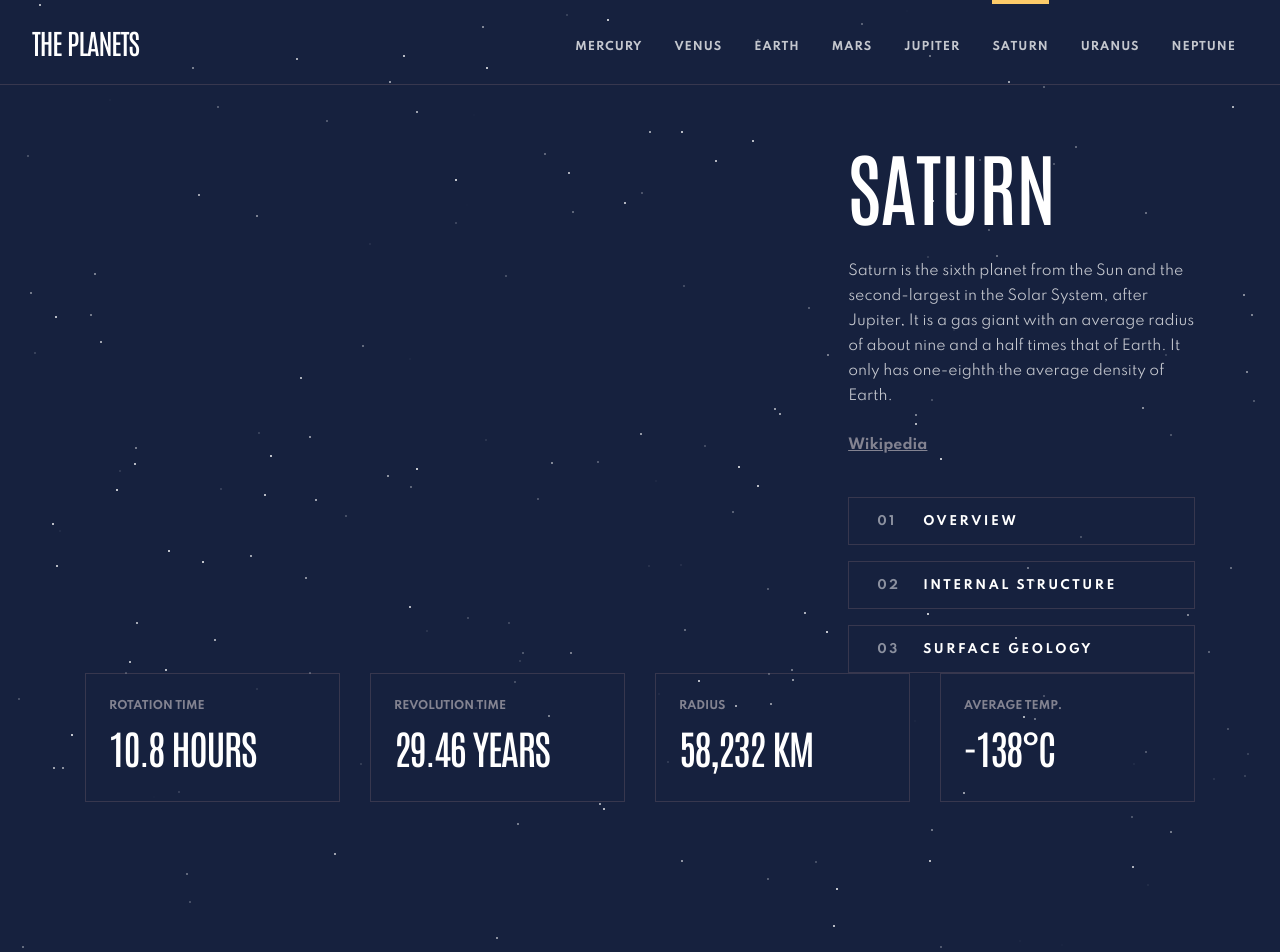
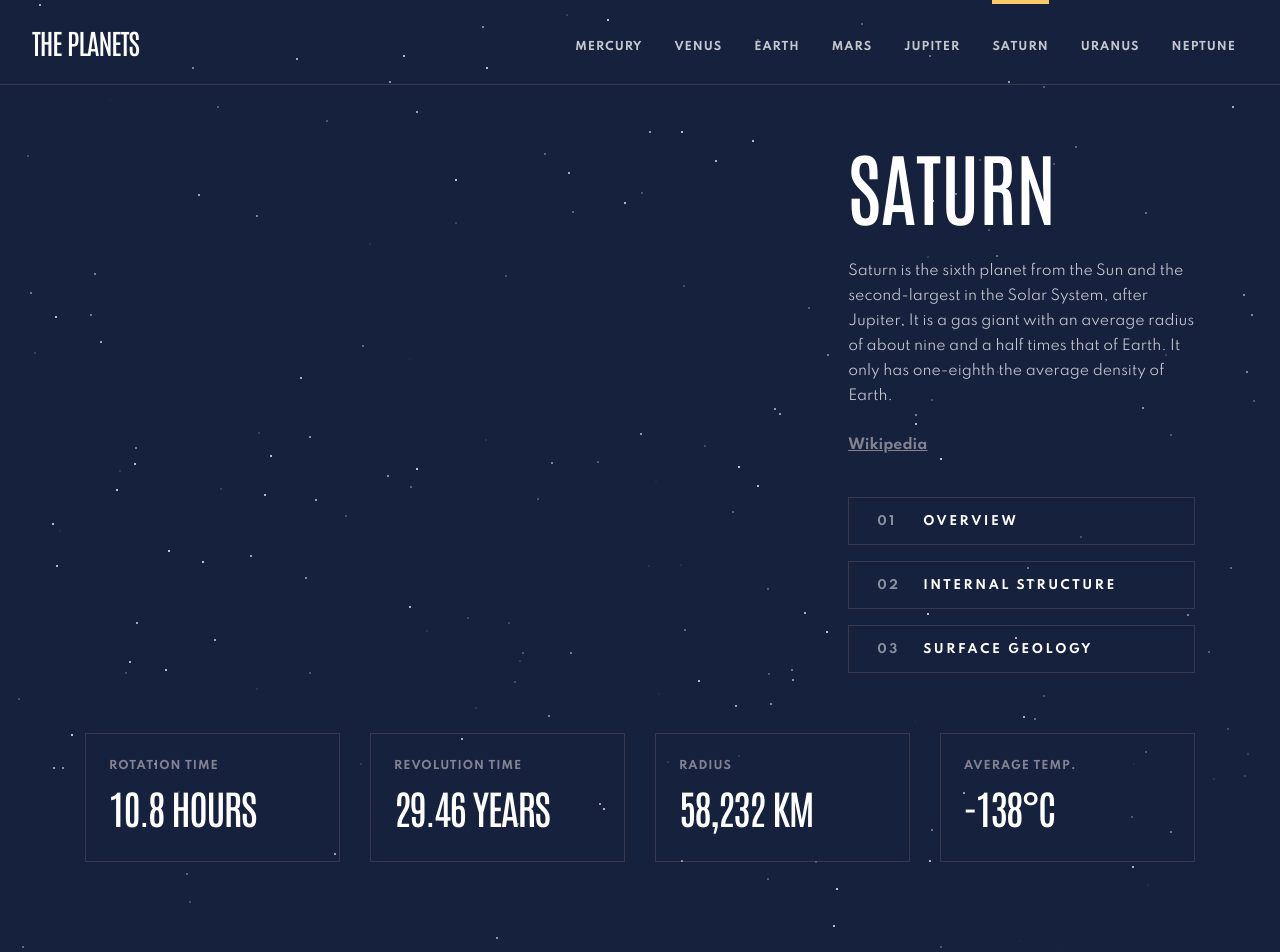
Before and after one commit to Ericawanja/Frontend-Mentor, a React (Create React App) app: page /saturn in a window 1280 px wide. Shown: the top 952 px of the page. Built offline with nearby package versions, Linux system fonts and the light colour scheme.

Commit message:
info styling

```diff
--- a/src/Components/PlanetSection/Info/InfoStyles.js
+++ b/src/Components/PlanetSection/Info/InfoStyles.js
@@ -1,11 +1,16 @@
-import styled from "styled-components";
- export const Info= styled.div`
- display:flex;
- gap:8px;
- padding:0 24px 48px 24px;
- max-width:600px;
- margin: 0 auto;
- @media (min-width:768px){
+import styled from 'styled-components';
+import { motion } from 'framer-motion';
+
+export const Info = styled(motion.ul)`
+    display: flex;
+    flex-flow: column;
+    gap: 8px;
+    padding: 0 24px 48px 24px;
+    max-width: 600px;
+    margin: 19px auto;
+
+
+    @media (min-width: 768px) {
         grid-area: info;
         flex-flow: row;
         justify-content: space-between;
@@ -13,52 +18,51 @@ import styled from "styled-components";
         padding: 0 0 36px 0;
         max-width: unset;
         margin: 0;
+    }
 
+    @media (min-width: 1025px) {
+        gap: 30px;
+        margin-top:60px;
     }
- @media (min-width:1025px){
-    gap:30px
- }
- `
+`;
+
 export const Item = styled.li`
- list-style-type:none;
- display:flex;
- flex-direction:column;
- justify-content:space-between;
- align-items:center;
- border:1px solid ${(props)=>props.theme.colors.grayDark};
- height:auto;
- padding:0 24px;
+    display: flex;
+    justify-content: space-between;
+    align-items: center;
+    border: 1px solid ${(props) => props.theme.colors.grayDark};
+    height: 48px;
+    padding: 0 24px;
 
-
- @media (min-width:768px){
+    @media (min-width: 768px) {
         flex-flow: column;
         align-items: flex-start;
         gap: 6px;
         height: unset;
         padding: 16px 0 19px 15px;
         width: 100%;
-
- }
- @media (min-width:1025px){
-    padding:20px 0px 34px 23px;
-    gap:8px;
- }
- `
- export const Heading = styled.h4`
- font-size:0.6rem;
- line-height:16px
- letter-spacing:0.046rem;
- text-transform:uppercase;
- color:${(props)=> props.theme.colors.grayLight};
-
- @media (min-width:1025px){
-    font-size:0.68rem;
-    line-height:25px;
-    letter-spacing:0.0625;
-
     }
 
+    @media (min-width: 1025px) {
+        padding: 20px 0 34px 23px;
+        gap: 8px;
+    }
 `;
+
+export const Heading = styled.h4`
+    font-size: 0.5rem;
+    line-height: 16px;
+    letter-spacing: 0.046rem;
+    text-transform: uppercase;
+    color: ${(props) => props.theme.colors.grayLight};
+
+    @media (min-width: 1025px) {
+        font-size: 0.6875rem;
+        line-height: 25px;
+        letter-spacing: 0.0625rem;
+    }
+`;
+
 export const Desc = styled.p`
     font-size: 1.25rem;
     font-family: ${(props) => props.theme.fonts.secondary};
@@ -76,4 +80,4 @@ import styled from "styled-components";
         font-size: 2.5rem;
         letter-spacing: -0.09375rem;
     }
- `
+`;
--- a/src/Components/PlanetSection/Tabs/TabsStyles.js
+++ b/src/Components/PlanetSection/Tabs/TabsStyles.js
@@ -1,10 +1,13 @@
-import styled, {css}from 'styled-components'
+import styled, { css } from 'styled-components';
+import { motion } from 'framer-motion';
 
-export const Tabs = styled.div`
-display:flex;
-border-bottom: 1px solid ${(props)=> props.theme.grayDark};
-justify-content:space-between;
-padding:0 24px;
+export const Tabs = styled(motion.div)`
+    display: flex;
+    border-bottom: 1px solid ${(props) => props.theme.colors.grayDark};
+    justify-content: space-between;
+    padding: 0 24px;
+
+
     @media (min-width: 480px) {
         justify-content: space-evenly;
     }
@@ -25,8 +28,8 @@ padding:0 24px;
         max-width: unset;
         align-self: start;
     }
+`;
 
-`
 export const Tab = styled.button`
     position: relative;
     display: flex;
@@ -103,6 +106,7 @@ export const Tab = styled.button`
             outline: 2px dashed ${(props) => props.planetData.sectionColor};
             outline-offset: 2px;
         }
+
         ${(props) =>
             props.isActive
                 ? css`
```
Lines whose indentation alone changed are shown as unchanged.
